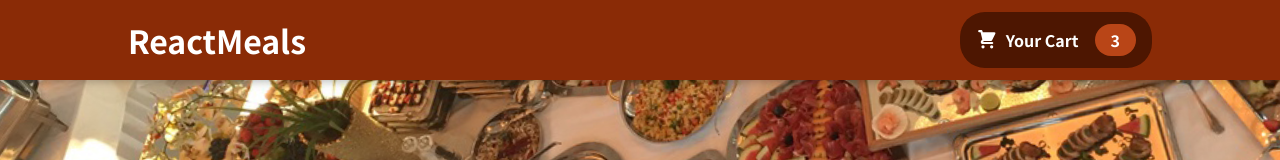
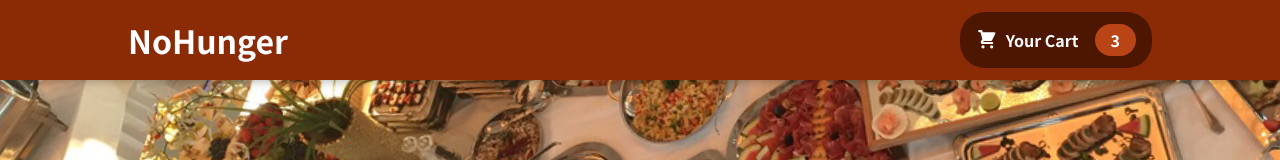
Before and after one commit to ivabby/NoHunger, a JavaScript app: page / in a window 1280 px wide. Shown: the top 160 px of the page. Built offline with nearby package versions, Linux system fonts and the light colour scheme.

Commit message:
Updated App Name

```diff
--- a/public/index.html
+++ b/public/index.html
@@ -2,14 +2,14 @@
 <html lang="en">
   <head>
     <meta charset="utf-8" />
-    <link rel="icon" href="%PUBLIC_URL%/favicon.ico" />
+    <!-- <link rel="icon" href="%PUBLIC_URL%/favicon.ico" /> -->
     <meta name="viewport" content="width=device-width, initial-scale=1" />
     <meta name="theme-color" content="#000000" />
     <meta
       name="description"
       content="Web site created using create-react-app"
     />
-    <link rel="apple-touch-icon" href="%PUBLIC_URL%/logo192.png" />
+    <!-- <link rel="apple-touch-icon" href="%PUBLIC_URL%/logo192.png" /> -->
     <!--
       manifest.json provides metadata used when your web app is installed on a
       user's mobile device or desktop. See https://developers.google.com/web/fundamentals/web-app-manifest/
@@ -24,7 +24,7 @@
       work correctly both with client-side routing and a non-root public URL.
       Learn how to configure a non-root public URL by running `npm run build`.
     -->
-    <title>React App</title>
+    <title>No Hunger</title>
   </head>
   <body>
     <noscript>You need to enable JavaScript to run this app.</noscript>
--- a/src/components/Layout/Header.js
+++ b/src/components/Layout/Header.js
@@ -6,7 +6,7 @@ const Header = (props) => {
   return (
     <>
       <header className={classes.header}>
-        <h1>ReactMeals</h1>
+        <h1>NoHunger</h1>
         <HeaderCartButton />
       </header>
       <div className={classes["main-image"]}>
```
